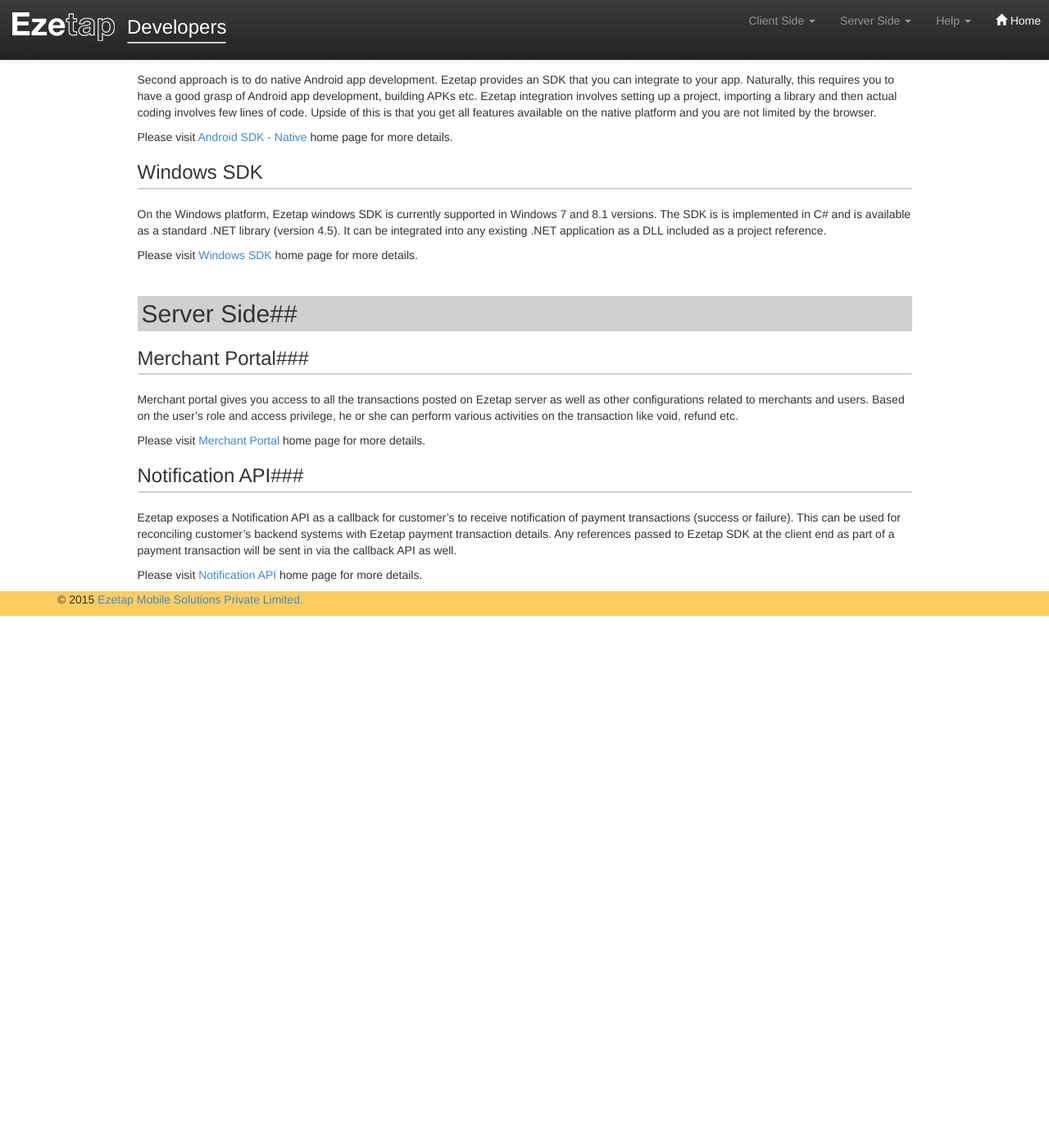
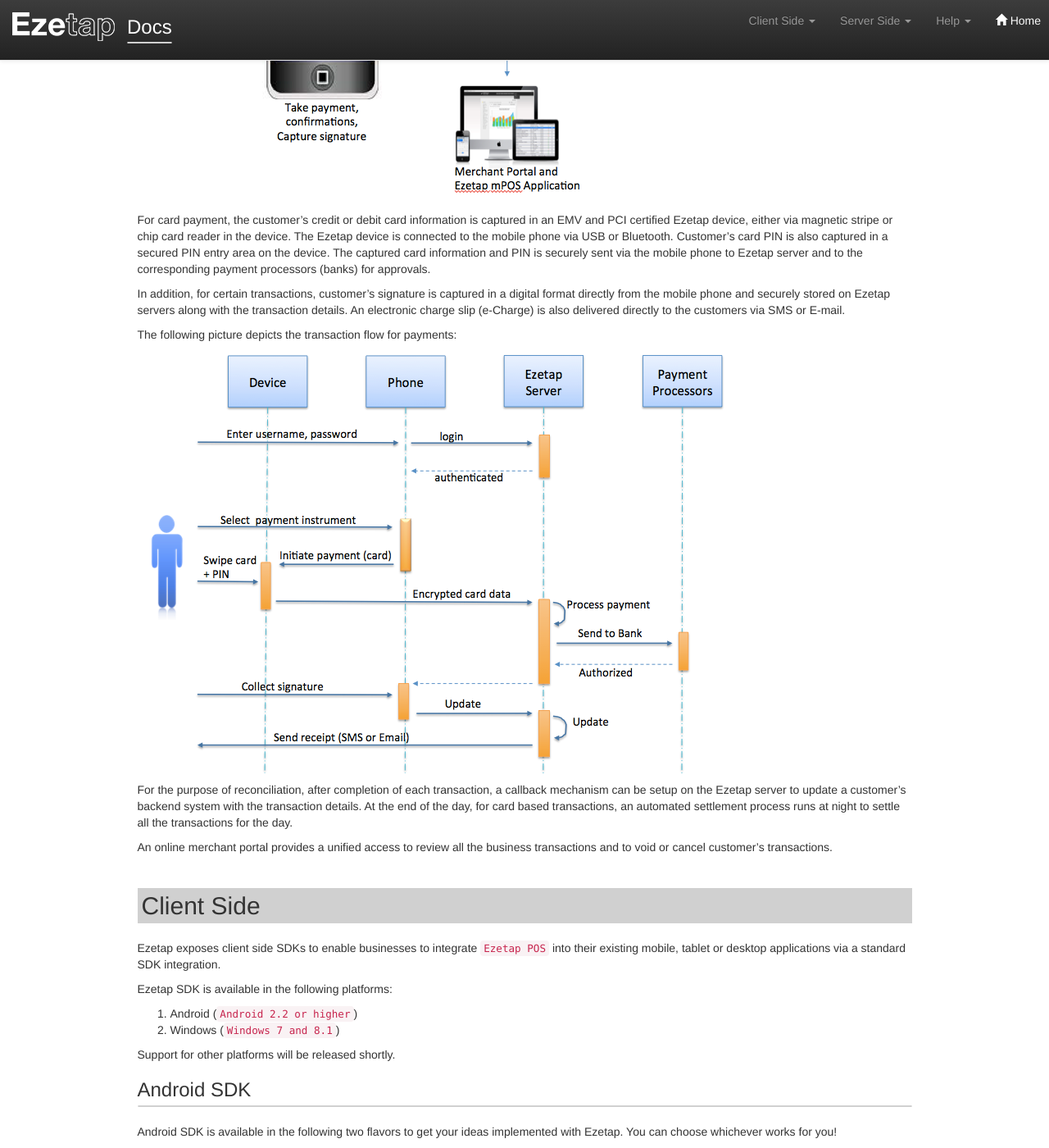
Before and after one commit to adonisk/docs, a Jekyll site: the page built from index.md, in a window 1280 px wide and 1400 px high, scrolled down 868 px. Shown: the whole window at 82% size. Built offline with Jekyll 4.4.1, drawn with Linux system fonts in a browser that asks for light colours; nearby versions of some CDN libraries; before the commit the page ends 1619 px from its top, so only the background shows below that; some of the changed text lies outside the part shown.

Commit message:
overview included

```diff
--- a/_config.yml
+++ b/_config.yml
@@ -1,7 +1,7 @@
 # Site settings
-title: Developers
-email: developer@ezetap.com
-description: Home pate for Ezetap SDK documentation
+title: Docs
+email: proserv@ezetap.com
+description: Home for Ezetap integration related documentation
 baseurl: "/docs" # the subpath of your site, e.g. /blog/
 url: "http://www.ezetap.com" # the base hostname & protocol for your site
 
--- a/index.md
+++ b/index.md
@@ -2,18 +2,39 @@
 title: Doc Central
 description: Home for Ezetap integration related documents
 layout: default
-type: Home
 ---
 
 ####Table of Contents####
 
-1. Client Side
+1. Overview
+2. Client Side
 * Android SDK
 * Windows SDK
 
-2. Server Side
+3. Server Side
 * Merchant Portal
 * Notification API
+
+##Overview##
+
+Ezetap offers a mobile point of sale (POS) solution that enables customers to collect payment anywhere, anytime and in any instrument form (cash, credit/debit card, cheque or demand draft) directly from a mobile phone.
+
+Here is the overview of Ezetap solution:
+
+![eze-overview.png]({{site.baseurl}}/images/eze-overview.png)
+
+For card payment, the customer’s credit or debit card information is captured in an EMV and PCI certified Ezetap device, either via magnetic stripe or chip card reader in the device. The Ezetap device is connected to the mobile phone via USB or Bluetooth. Customer’s card PIN is also captured in a secured PIN entry area on the device. The captured card information and PIN is securely sent via the mobile phone to Ezetap server and to the corresponding payment processors (banks) for approvals.
+
+In addition, for certain transactions, customer’s signature is captured in a digital format directly from the mobile phone and securely stored on Ezetap servers along with the transaction details. An electronic charge slip (e-Charge) is also delivered directly to the customers via SMS or E-mail.
+
+The following picture depicts the transaction flow for payments:
+
+![eze-overview.png]({{site.baseurl}}/images/eze-flow.png)
+
+For the purpose of reconciliation, after completion of each transaction, a callback mechanism can be setup on the Ezetap server to update a customer's backend system with the transaction details. At the end of the day, for card based transactions, an automated settlement process runs at night to settle all the transactions for the day.
+
+An online merchant portal provides a unified access to review all the business transactions and to void or cancel customer’s transactions.
+
 
 
 
@@ -35,19 +56,19 @@
 
 The simpler approach is to use HTML5 skills to make a web page and when you are ready to collect payment, call a simple Javascript function. This enables you to leverage full power of Google Chrome browser on the mobile or tablet. All you need is decent grasp of HTML, CSS and Javascript. It helps a lot if you are familiar with common libraries available on the client side. As far as Ezetap integration goes, all you need to do is to call one Javascript function when you are ready, with a JSON input.
 
-Please visit [Android SDK - Hybrid JS]({{site.baseurl}}/pages/sdk-android-hybrid.html) home page for more details.
+Please visit [Android SDK - Hybrid JS]({{site.baseurl}}/pages/client-android-hybrid.html) home page for more details.
 
 ####Native Android ####
 
 Second approach is to do native Android app development. Ezetap provides an SDK that you can integrate to your app. Naturally, this requires you to  have a good grasp of Android app development, building APKs etc. Ezetap integration involves setting up a project, importing a library and then actual coding involves few lines of code. Upside of this is that you get all features available on the native platform and you are not limited by the browser.
 
-Please visit [Android SDK - Native]({{site.baseurl}}/pages/sdk-android-native.html) home page for more details.
+Please visit [Android SDK - Native]({{site.baseurl}}/pages/client-android-native.html) home page for more details.
 
 ### Windows SDK ###
 
 On the Windows platform, Ezetap windows SDK is currently supported in Windows 7 and 8.1 versions. The SDK is  is implemented in C# and is available as a standard .NET library (version 4.5). It can be integrated into any existing .NET application as a DLL included as a project reference.
 
-Please visit [Windows SDK]({{site.baseurl}}/pages/sdk-windows.html) home page for more details.
+Please visit [Windows SDK]({{site.baseurl}}/pages/client-windows.html) home page for more details.
 
 ##Server Side##
 
@@ -55,9 +76,9 @@
 
 Merchant portal gives you access to all the transactions posted on Ezetap server as well as other configurations related to merchants and users. Based on the user's role and access privilege, he or she can perform various activities on the transaction like void, refund etc.
 
-Please visit [Merchant Portal](#) home page for more details.
+Please visit [Merchant Portal]({{site.baseurl}}/pages/server-potral.html) home page for more details.
 
 ###Notification API###
 Ezetap exposes a Notification API as a callback for customer's to receive notification of payment transactions (success or failure). This can be used for reconciling customer's backend systems with Ezetap payment transaction details. Any references passed to Ezetap SDK at the client end as part of a payment transaction will be sent in via the callback API as well.
 
-Please visit [Notification API]({{site.baseurl}}/pages/api-notification.html) home page for more details.
+Please visit [Notification API]({{site.baseurl}}/pages/server-notification.html) home page for more details.
```
Also changed, not shown: pages/client-android-native.md (+6 -6 lines), images/eze-flow.png (added), images/eze-overview.png (added), pages/help-faq.md (renamed from pages/faq-home.md).
